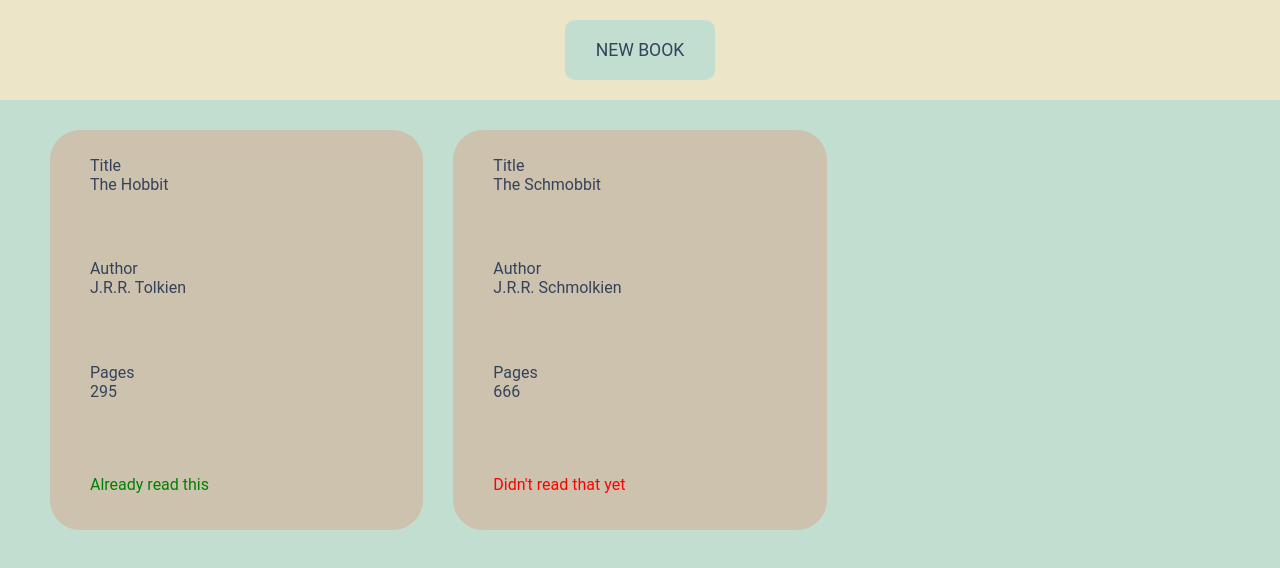
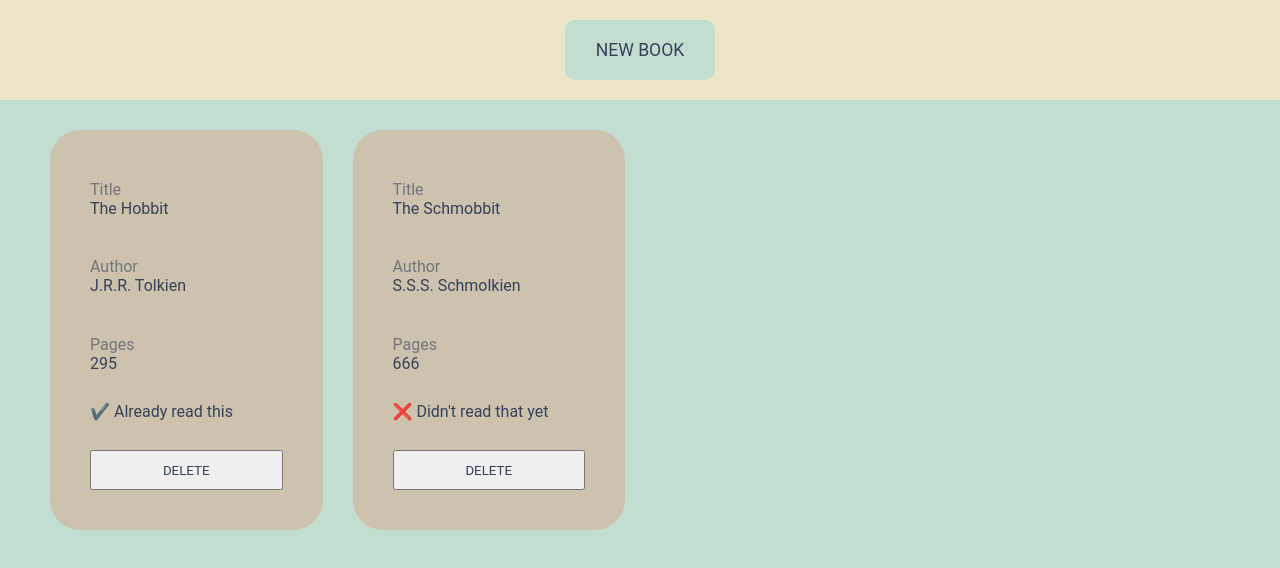
Before and after one commit to ArtemMakhaydinov/library, a plain HTML site: page index.html in a window 1280 px wide. Drawn offline with Linux system fonts and the light colour scheme.

Commit message:
Add delete book functional

```diff
--- a/index.js
+++ b/index.js
@@ -7,7 +7,7 @@ let myLibrary = [
     },
     {
         title: 'The Schmobbit',
-        author: 'J.R.R. Schmolkien',
+        author: 'S.S.S. Schmolkien',
         pages: 666,
         read: false,
     }
@@ -18,6 +18,7 @@ document.onload = loopThroughArray();
 // CLASS DECLARATION
 
 class Book {
+
     constructor(title, author, pages, read) {
         this.title = title;
         this.author = author;
@@ -69,11 +70,13 @@ function buildBookCard(obj, index) {
 
     const card = document.createElement('div');
     const main = document.querySelector('main');
+    const fields = ['title', 'author', 'pages'];
     const readDiv = document.createElement('div');
-    const fields = ['title', 'author', 'pages'];
+    const deleteButton = document.createElement('button');
 
     main.appendChild(card);
-    card.classList.add('book-card', index)
+    card.classList.add('book-card');
+    card.setAttribute('data-index', index);
 
     for (let i = 0; i < fields.length; i++) {
 
@@ -81,38 +84,42 @@ function buildBookCard(obj, index) {
         const fieldName = document.createElement('div');
         const fieldContent = document.createElement('div');
 
-        fieldDiv.classList.add(`${fields[i]}-container`, index);
+        fieldDiv.classList.add(`${fields[i]}-container`);
         card.appendChild(fieldDiv);
 
-        fieldName.classList.add(fields[i], index);
+        fieldName.classList.add(fields[i]);
         fieldDiv.appendChild(fieldName);
         fieldName.textContent = fields[i][0].toUpperCase() + fields[i].slice(1);
 
-        fieldContent.classList.add(`${fields[i]}-content`, index);
+        fieldContent.classList.add(`${fields[i]}-content`);
         fieldDiv.appendChild(fieldContent);
         fieldContent.textContent = obj[fields[i]];
     }
 
-    readDiv.classList.add('read-container', index);
+    readDiv.classList.add('read-container');
     card.appendChild(readDiv);
     printReadStatus(obj.read, readDiv);
+
+    deleteButton.classList.add('delete-book-button');
+    deleteButton.setAttribute('onclick', 'deleteBook.call(this)');
+    deleteButton.setAttribute('data-index', index);
+    card.appendChild(deleteButton);
+    deleteButton.textContent = 'DELETE';
 }
 
 function printReadStatus(status, readDiv) {
 
     if (status) {
 
-        readDiv.textContent = 'Already read this';
-        readDiv.style.color = 'green';
+        readDiv.textContent = '✔️ Already read this';
 
     } else {
 
-        readDiv.textContent = 'Didn\'t read that yet';
-        readDiv.style.color = 'red';
+        readDiv.textContent = '❌ Didn\'t read that yet';
     }
 }
 
-// NEW BOOK INTERFACE
+// CREATE NEW BOOK
 
 document.querySelector('.new-book').addEventListener('click', buildNewBookForm);
 
@@ -215,6 +222,8 @@ function cancelNewBookForm() {
     body.removeChild(coverDiv);
 }
 
+// BUTTON ANIMATION
+
 function animateButtons() {
 
     const button = this;
@@ -225,3 +234,13 @@ function animateButtons() {
         button.classList.remove('pressed')
     }, 100);
 }
+
+// DELETE BOOK
+
+function deleteBook() {
+    const index = this.dataset.index;
+    myLibrary.splice(index, 1);
+
+    cleanExistingCards();
+    loopThroughArray();
+}
--- a/styles.css
+++ b/styles.css
@@ -44,7 +44,7 @@ main {
   width: 100vw;
   display: grid;
   position: relative;
-  grid-template-columns: repeat(auto-fill, minmax(300px, 1fr));
+  grid-template-columns: repeat(auto-fill, minmax(250px, 1fr));
   gap: 30px;
   padding: 30px 50px;
 }
@@ -53,7 +53,7 @@ main {
   background-color: #cdc2ae;
   height: 400px;
   border-radius: 30px;
-  padding: 20px 40px;
+  padding: 40px;
   display: flex;
   flex-direction: column;
   justify-content: space-between;
@@ -64,11 +64,22 @@ main {
 .pages-container,
 .read-container {
   width: 100%;
-  height: 50px;
   display: flex;
   flex-direction: column;
   align-items: flex-start;
   justify-content: center;
+}
+
+.title,
+.author,
+.pages,
+.read {
+  color: rgba(53, 66, 89, 0.6);
+  margin-top: 10px;
+}
+
+.delete-book-button {
+    height: 40px;
 }
 
 .pressed {
```
